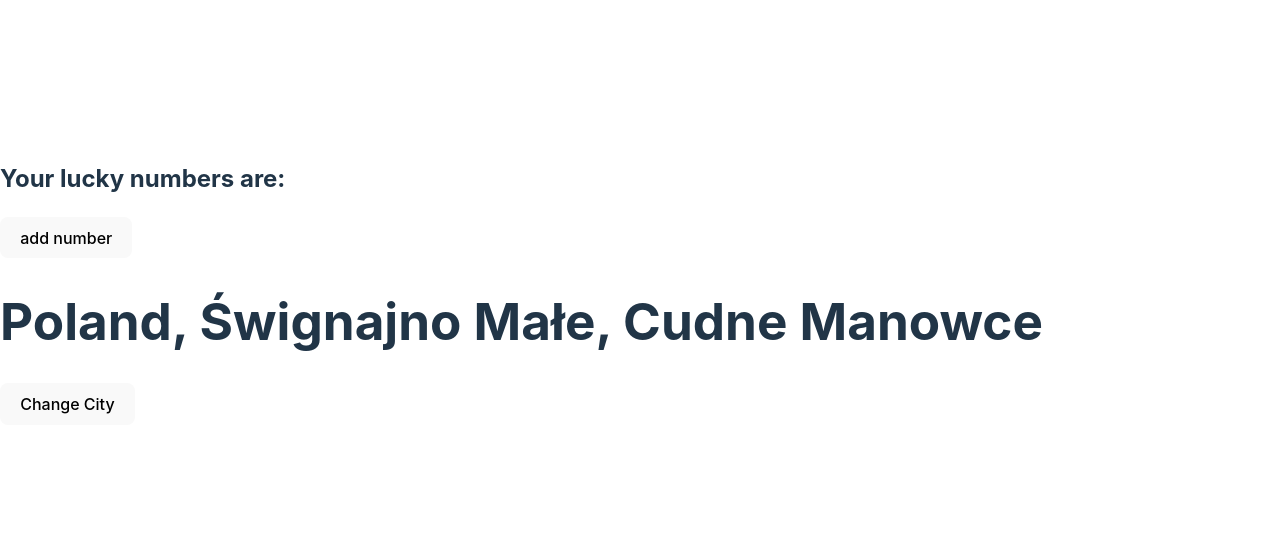
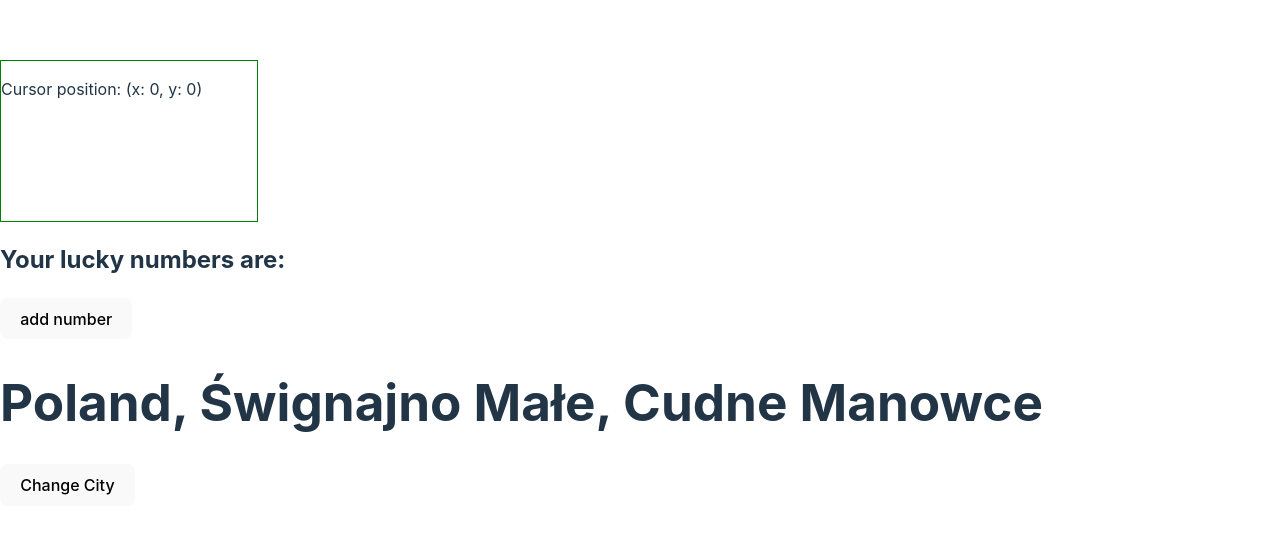
Before and after one commit to bmalvo/homeworks_react_vite, a React (Vite) app in the folder states-homeworks/: page / in a window 1280 px wide. Shown: the part 117-650 px from the top of the page. Built offline with nearby package versions, Linux system fonts and the light colour scheme.

Commit message:
change "ClientX, ClientY" to "offsetX, offsetY"

```diff
--- a/states-homeworks/src/App.tsx
+++ b/states-homeworks/src/App.tsx
@@ -6,7 +6,7 @@ import { RandomNumbersGenerator } from "./RandomNumbersGenerator"
 const App = () => {
   return (
     <>
-      {/* <CursorPosition /> */}
+      <CursorPosition />
       <RandomNumbersGenerator />
       <Address />
     </>
--- a/states-homeworks/src/CursorPosition.tsx
+++ b/states-homeworks/src/CursorPosition.tsx
@@ -4,20 +4,20 @@ const CursorPosition = () => {
   const [cursorPosition, setCursorPosition] = useState({ x: 0, y: 0 });
 
   const handleMouseMove = (event: React.MouseEvent) => {
-    const { clientX, clientY } = event;
 
-    const x = clientX
-    const y = clientY
-
-    setCursorPosition({ x, y });
+    setCursorPosition({
+      x: event.nativeEvent.offsetX,
+      y: event.nativeEvent.offsetY
+    });
   };
 
   return (
       <div
           onMouseMove={handleMouseMove}
           style={{
-              width: '100vw',
-              height: '100vh'
+              width: '20vw',
+              height: '20vh',
+              border: '1px solid green'
           }}>
       <p>
         Cursor position: (x: {cursorPosition.x}, y: {cursorPosition.y})
```
